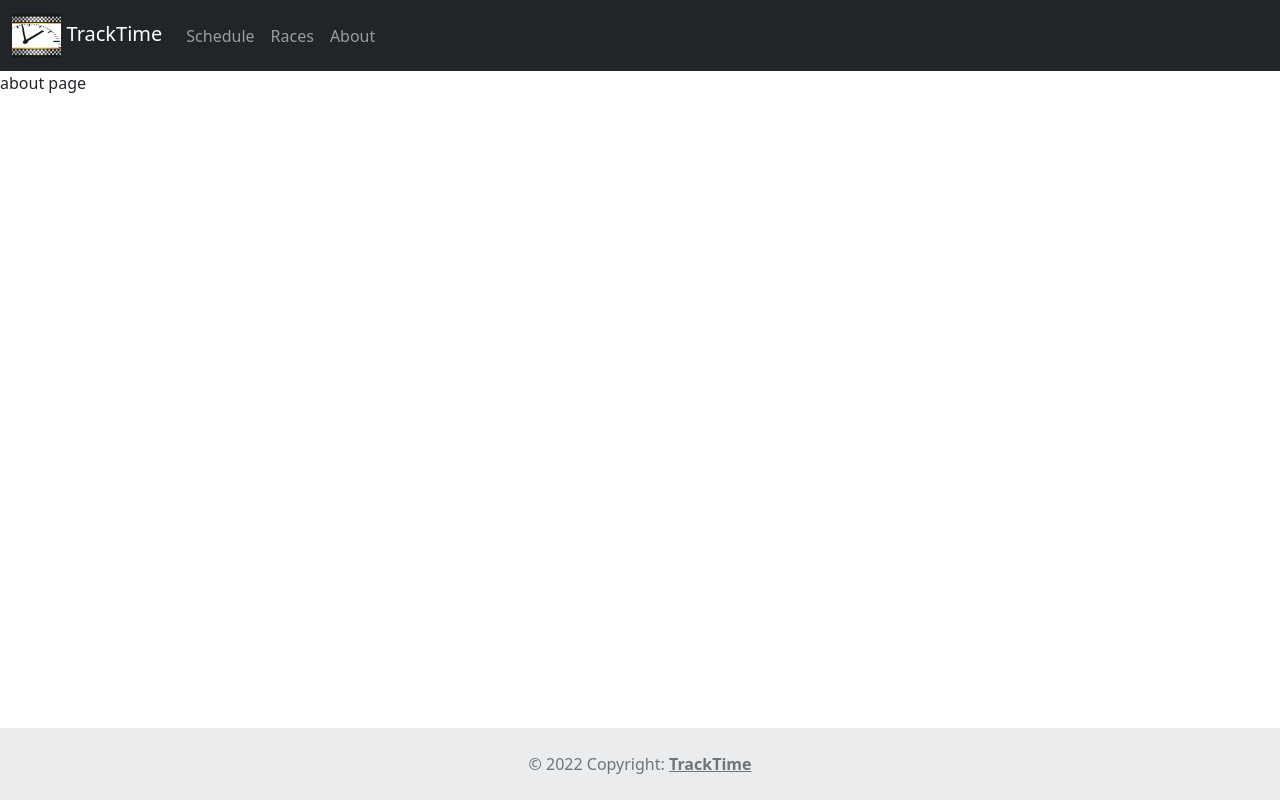
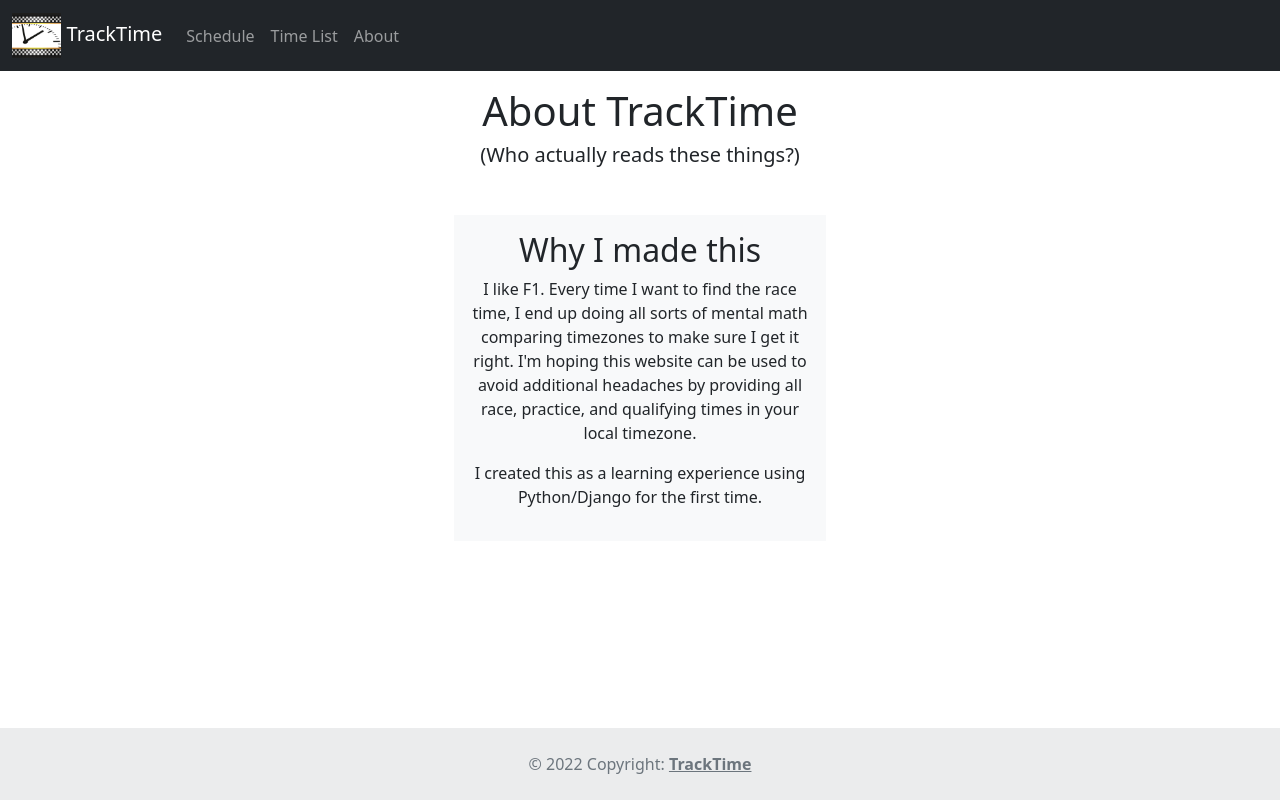
Before and after one commit to Dave8012/TrackTime, a Django app: page /about/ in a window 1280 px wide. Run offline with Django 4.2, Linux system fonts and the light colour scheme.

Commit message:
Added new time list view & template

```diff
--- a/tracktime/races/models.py
+++ b/tracktime/races/models.py
@@ -30,6 +30,10 @@ class Race(models.Model):
     schedule = models.ForeignKey(Schedule, on_delete=models.CASCADE)
     location = models.CharField(max_length=100)
     time = models.DateTimeField('race time')
+    time_p1 = models.DateTimeField('p1 time', default=datetime.datetime.now)
+    time_p2 = models.DateTimeField('p2 time', default=datetime.datetime.now)
+    time_p3 = models.DateTimeField('p3 time', default=datetime.datetime.now)
+    time_q = models.DateTimeField('q time', default=datetime.datetime.now)
 
     def __str__(self):
         return self.location
--- a/tracktime/races/static/races/style.css
+++ b/tracktime/races/static/races/style.css
@@ -1,3 +1,18 @@
+@import url('https://cdn.jsdelivr.net/npm/bootstrap@5.1.3/dist/css/bootstrap.min.css')
+
+table,
+thead,
+tr,
+tbody,
+th,
+td {
+  text-align: center;
+}
+
+.table td {
+  text-align: center;
+}
+
 /*
 li a {
     color: red;
@@ -13,5 +28,4 @@ h1 {
 .nav a {
 padding: 10px 10px;
 display:inline-block;
-}
-*/
+}*/
--- a/tracktime/races/templates/races/about.html
+++ b/tracktime/races/templates/races/about.html
@@ -11,11 +11,24 @@
 
     <head>
         <meta charset="UTF-8">
-        <title>Title</title>
+        <title>About</title>
     </head>
     <body>
         {% block body_block %}
-        about page
+
+        <div class="container">
+            <!-- About Header Column -->
+            <div class="col-xs-1 mt-3" align="center">
+                <h1>About TrackTime</h1>
+                <h5>(Who actually reads these things?)</h5>
+                <div class="col-lg-4 mt-5 border-success p-3 mb-2 bg-light text-dark">
+                    <h2 align="center">Why I made this</h2>
+                    <p align="center">I like F1. Every time I want to find the race time, I end up doing all sorts of mental math comparing timezones to make sure I get it right. I'm hoping this website can be used to avoid additional headaches by providing all race, practice, and qualifying times in your local timezone.</p>
+                    <p align="center"> I created this as a learning experience using Python/Django for the first time.</p>
+                </div>
+            </div>
+        </div>
+
         {% endblock %}
     </body>
 </html>
--- a/tracktime/races/templates/races/base.html
+++ b/tracktime/races/templates/races/base.html
@@ -28,7 +28,7 @@
                         <a class="nav-link" href="{% url 'races:schedule' %}">Schedule</a>
                     </li>
                     <li class="nav-item">
-                        <a class="nav-link" href="{% url 'races:detail' 1 %}">Races</a>
+                        <a class="nav-link" href="{% url 'races:times'%}">Time List</a>
                     </li>
                     <li class="nav-item">
                         <a class="nav-link" href="{% url 'races:about' %}">About</a>
--- a/tracktime/races/urls.py
+++ b/tracktime/races/urls.py
@@ -8,4 +8,5 @@ urlpatterns = [
     path('<int:pk>/', views.DetailView.as_view(), name='detail'),
     path('about/', views.AboutView.as_view(), name='about'),
     path('schedule/', views.ScheduleView.as_view(), name='schedule'),
+    path('times/', views.TimesView.as_view(), name='times')
 ]
--- a/tracktime/races/views.py
+++ b/tracktime/races/views.py
@@ -5,7 +5,7 @@ from django.template import loader
 from django.views import generic
 from django.views.generic.base import TemplateView
 
-from .models import Schedule
+from .models import Schedule, Race
 
 
 # Index View
@@ -14,7 +14,7 @@ class IndexView(generic.ListView):
     context_object_name = 'upcoming_scheduled_races'
 
     def get_queryset(self):
-        """Returns any upcoming Formula 1 races"""
+        """Returns the next upcoming Formula 1 races"""
         return Schedule.objects.order_by('date')[:1]
 
 # Index View
@@ -29,7 +29,16 @@ class ScheduleView(generic.ListView):
 
     def get_queryset(self):
         """Returns any upcoming Formula 1 races"""
-        # return Schedule.objects.order_by('-date')[:5]
+        return Schedule.objects.order_by('date')
+
+
+# Schedule Page View
+class TimesView(generic.ListView):
+    template_name = 'races/times.html'
+    context_object_name = 'upcoming_scheduled_races'
+
+    def get_queryset(self):
+        """Returns any upcoming Formula 1 races"""
         return Schedule.objects.order_by('date')
 
 
--- a/tracktime/templates/admin/base_site.html
+++ b/tracktime/templates/admin/base_site.html
@@ -3,7 +3,7 @@
 {% block title %}{% if subtitle %}{{ subtitle }} | {% endif %}{{ title }} | {{ site_title|default:_('Django site admin') }}{% endblock %}
 
 {% block branding %}
-<h1 id="site-name"><a href="{% url 'admin:index' %}">Polls Administration</a></h1>
+<h1 id="site-name"><a href="{% url 'admin:index' %}">TrackTime Administration</a></h1>
 {% endblock %}
 
 {% block nav-global %}{% endblock %}
--- a/tracktime/tracktime/urls.py
+++ b/tracktime/tracktime/urls.py
@@ -18,7 +18,7 @@ from django.urls import include, path
 
 urlpatterns = [
     path('polls/', include('polls.urls')),
-    path('races/', include('races.urls')),
+    # path('races/', include('races.urls')),
     path('', include('races.urls')),
     path('admin/', admin.site.urls),
 ]
```
Also changed, not shown: tracktime/races/templates/races/index.html (+2 -7 lines), tracktime/races/templates/races/schedule.html (+9 -4 lines), tracktime/db.sqlite3.
